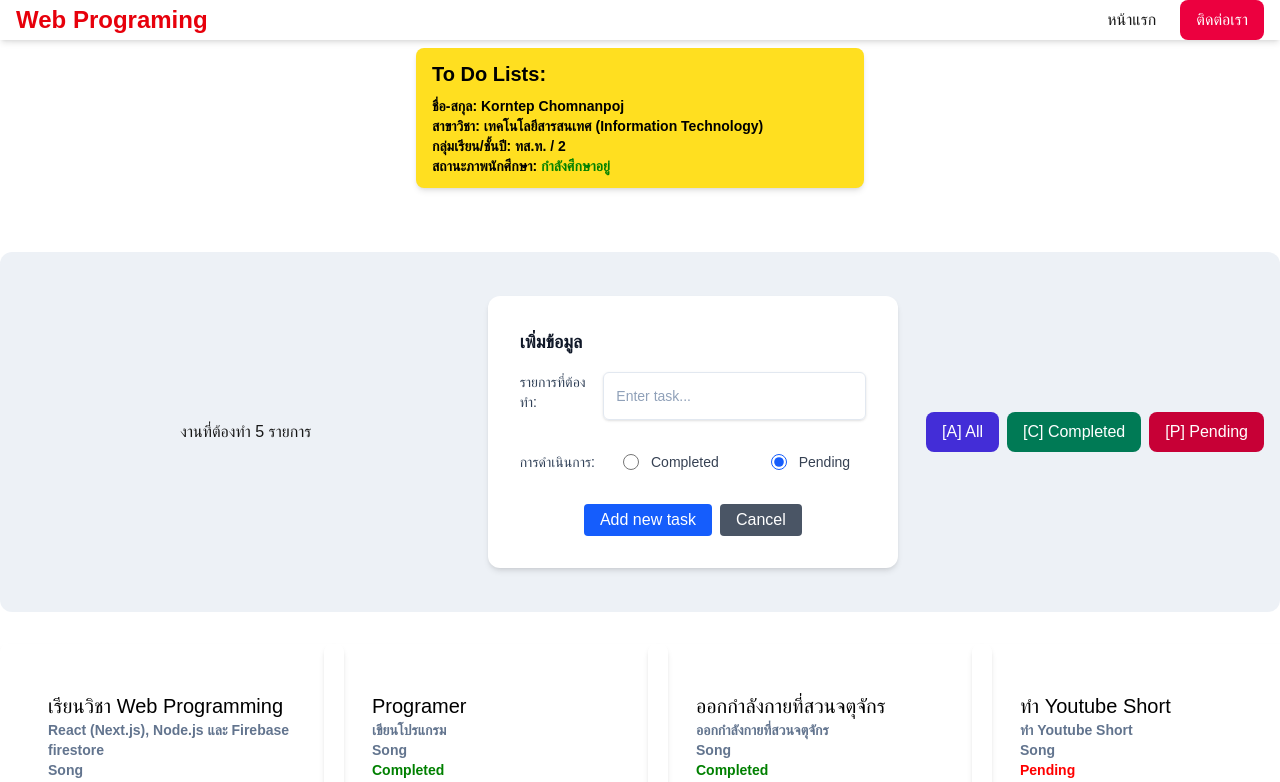
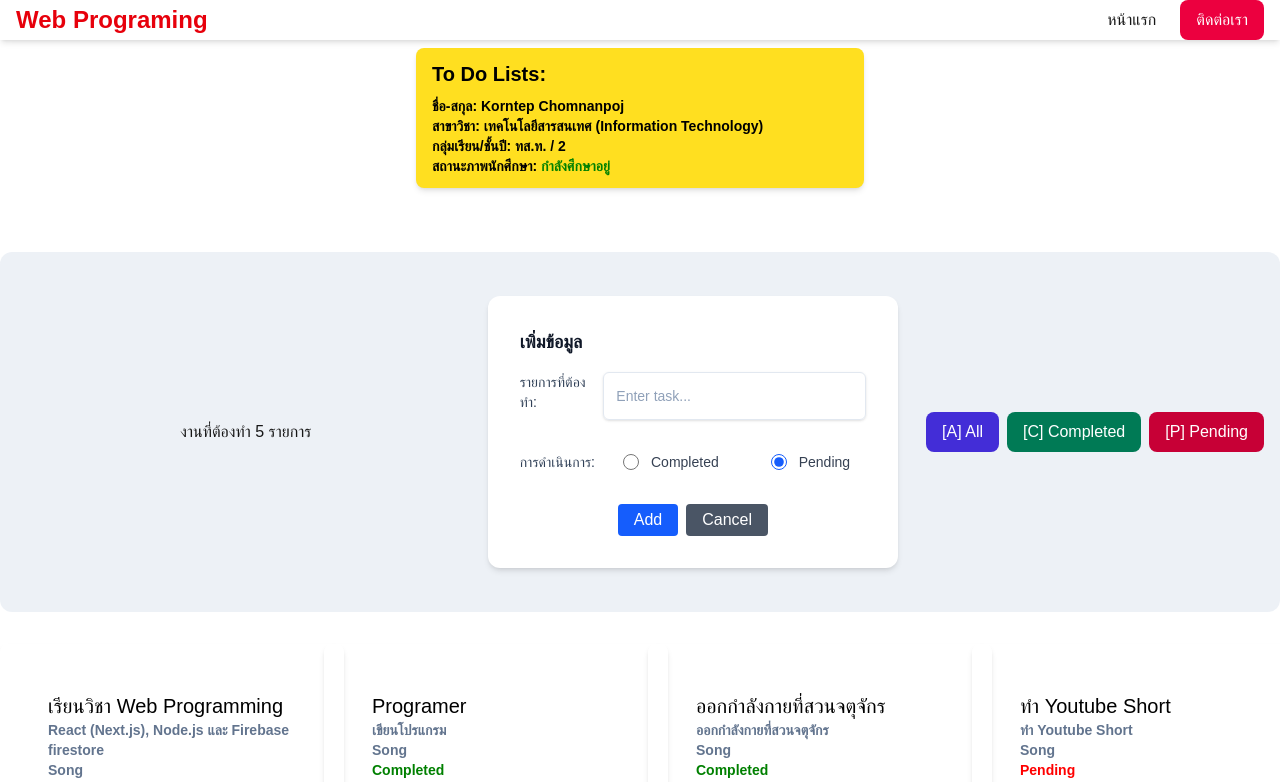
Before and after one commit to korntepchomnanpoj-star/song-next-app, a Next.js app: page /week04 in a window 1280 px wide. Shown: the top 782 px of the page. Built offline with nearby package versions, Linux system fonts and the light colour scheme.

Commit message:
week04  commit

```diff
--- a/app/week04/components/ToDoForm.tsx
+++ b/app/week04/components/ToDoForm.tsx
@@ -1,17 +1,31 @@
 "use client";
 
-import {useState} from "react";
+import { useState, useEffect } from "react";
 
-export default function ToDoForm({ addTask }){
+export default function ToDoForm({ addTask, editingTask, updateTask, resetEditingTask }){
 
     const [title, setTitle] = useState('');
     const [taskStatus, setTaskStatus] = useState(false);
+
+    useEffect(()=>{
+      if (editingTask){
+        const { title, status } = editingTask;
+        setTitle(title);
+        setTaskStatus(status);
+      }else{
+        setTitle('');
+        setTaskStatus(false);
+      }
+    }, [editingTask]);
 
     const handelSubmit = (e) => {
         e.preventDefault();
 
         if(!title.trim()) return;
 
+        if(editingTask)
+          updateTask(editingTask.id, title, taskStatus);
+        else
         addTask(title, taskStatus);
 
         handleCancel;
@@ -20,6 +34,7 @@ export default function ToDoForm({ addTask }){
     const handleCancel = (e) => {
         setTitle('');
         setTaskStatus(false);
+        resetEditingTask();
     }
 
     return (
@@ -49,7 +64,7 @@ export default function ToDoForm({ addTask }){
         </div>
         <div className="flex mt-4 gap-2 justify-center">
           <button className="bg-blue-600 text-white px-4 py-1 rounded">
-            Add new task
+            {editingTask ? 'Edit' : 'Add'}
           </button>
           <button className="bg-gray-600 text-white px-4 rounded" onClick={handleCancel}>
             Cancel
--- a/app/week04/page.tsx
+++ b/app/week04/page.tsx
@@ -14,6 +14,9 @@ export default function ToDoList(){
     const [numOfTasks, setNoft] = useState(tasks.length);
     const [status, setStatus] = useState(null);
     const [openId, setOpenId] = useState(null);
+    const [editingTask, setEditingTask] = useState(null);
+
+    const resetEditingTask = () => setEditingTask(null);
 
     const filteredTasks =
           status == null ? tasks
@@ -41,11 +44,28 @@ export default function ToDoList(){
     }
 
     const onEdit = (t) => {
-      alert(`งานที่คุณต้องการแก้ไข ${t}`);
+      // alert(`งานที่คุณต้องการแก้ไข ${t}`);
+      setEditingTask(t);
+    }
+
+    const updateTask = (id, title, status) => {
+      setTasks(
+        tasks => tasks.map(
+          t => t.id === id ?
+           {...t,
+           title: title,
+           status: status
+           } :t
+        ));
+        setEditingTask(null);
     }
 
     const onDelete = (id) => {
-      alert(`คุณต้องการลบข้อมูล รหัสงาน ${id}`);
+      // alert(`คุณต้องการลบข้อมูล รหัสงาน ${id}`);
+      const updateTasks = tasks.filter(
+        item => item.id !=id
+      );
+      setTasks(updateTasks);
     }
 
     const tmpTdl = filteredTasks.map((item,index) => {
@@ -121,7 +141,14 @@ export default function ToDoList(){
         <div className="flex items-center gap-3"></div>
         <div>งานที่ต้องทำ {numOfTasks} รายการ</div>
         <div className="flex flex-wrap items-center justify-between gap-4 my-4">
-          <ToDoForm addTask={addTask} />
+
+          <ToDoForm
+          addTask={addTask}
+          editingTask={editingTask}
+          updateTask={updateTask}
+          resetEditingTask={resetEditingTask}
+          />
+
           {/* <button className="bg-sky-700 hover:bg-sky-800 text-white px-4 py-2 rounded-lg transition font-medium" onClick={addTask}>เพิ่มงาน </button> */}
         <div className="flex items-center gap-2">
             <button className="bg-indigo-700 hover:bg-indigo-800 text-white px-4 py-2 rounded-lg transition font-medium"  onClick={() => setStatus(null)}>[A] All</button>
```
